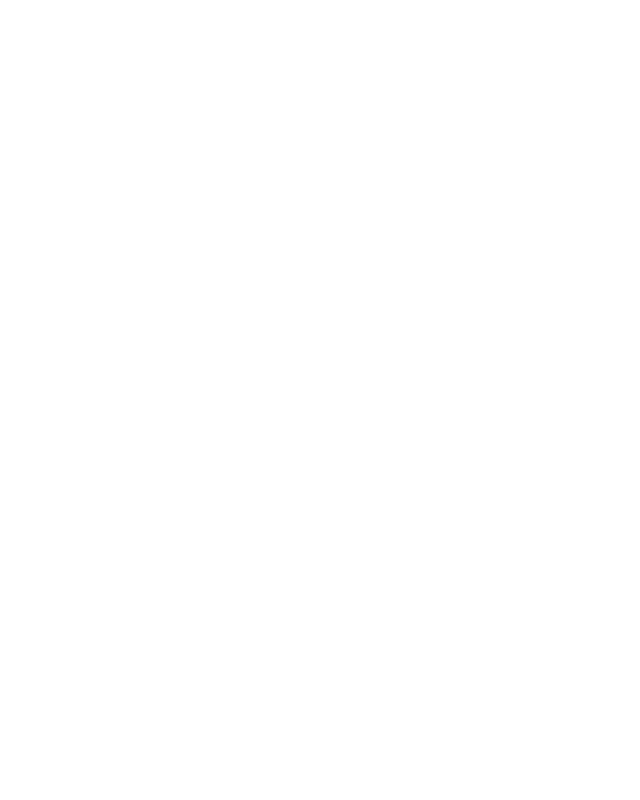
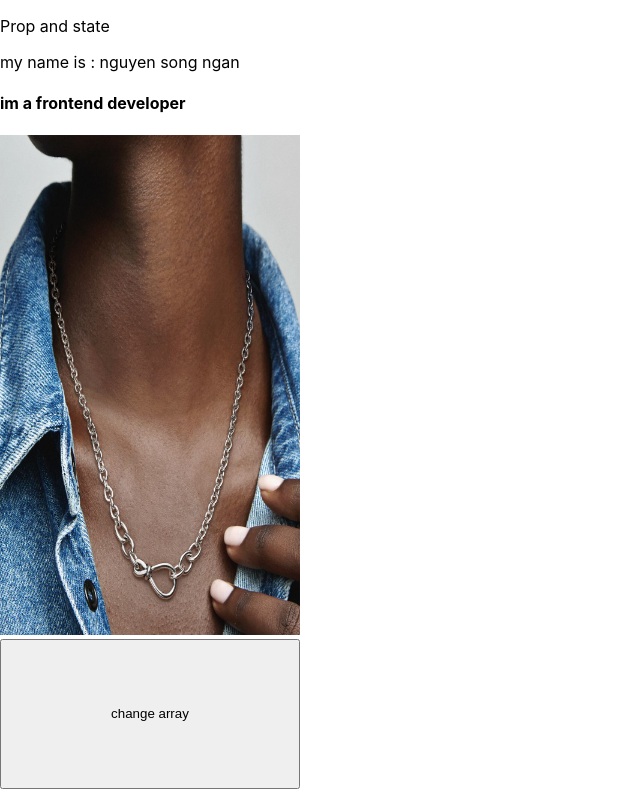
Before and after one commit to NGUYENSONGNGAN/Training_a1, a React (Create React App) app: page /propState in a window 1280 px wide. Before the commit this address had no page. Shown: the whole page, without its empty margins (0-640 px from the left). Built offline with nearby package versions, Linux system fonts and the light colour scheme.

Commit message:
A1_state and props

```diff
--- /dev/null
+++ b/src/page/propsState.jsx
@@ -0,0 +1,53 @@
+import React, { useState } from "react";
+function Post(props) {
+  return (
+    <>
+      <p>{props.title}</p>
+      <h4>{props.job}</h4>
+      <img src={props.src} alt="image" width="300px" height={500} />
+    </>
+  );
+}
+const PropsState = () => {
+  /* prop is object contains attributes to describe for react element
+  -prop value forward from parent to children and children not change this value
+  -react element :
+  + use prop like attribute of the html tag
+  + 2 props class, for -> className , htmlFor
+  + follow rules intrinsic
+  -react component:
+  +use props like logarithm for component(function)
+  +free to name prop:
+  *Note :
+    + props key is props special
+    + props is argument
+-prop create diversity component
+
+  */
+  /* state
+ state was created and manage current component
+ state used for value capable change
+  */
+  const [title, setTitle] = useState("my name is : nguyen song ngan");
+  console.log(title);
+  return (
+    <>
+      <p>Prop and state</p>
+      <Post
+        title={title}
+        job=" im a frontend developer"
+        src="/image/DayChuyen13.png"
+      />
+      <div>
+        <button
+          onClick={() => setTitle("new values")}
+          style={{ width: "300px", height: "150px" }}
+        >
+          change array
+        </button>
+      </div>
+    </>
+  );
+};
+
+export default PropsState;
--- a/src/router/Router.jsx
+++ b/src/router/Router.jsx
@@ -8,6 +8,7 @@
 import Spread_restOperator from "../page/spreadRestOperator";
 import Var_let_cont from "../page/varLetConst";
 import ArrayReduce from "../page/arrayReduce";
+import PropsState from "../page/propsState";
 const Router = () => {
   return (
     <Routes>
@@ -19,6 +20,7 @@
       <Route path="/arrayReduce" element={<ArrayReduce />} />
       <Route path="/component" element={<ComponentArchitecture />} />
       <Route path="/component" element={<FunctionClasscomponent />} />
+      <Route path="/propState" element={<PropsState />} />
     </Routes>
   );
 };
```
Also changed, not shown: public/image/DayChuyen13.png (added).
